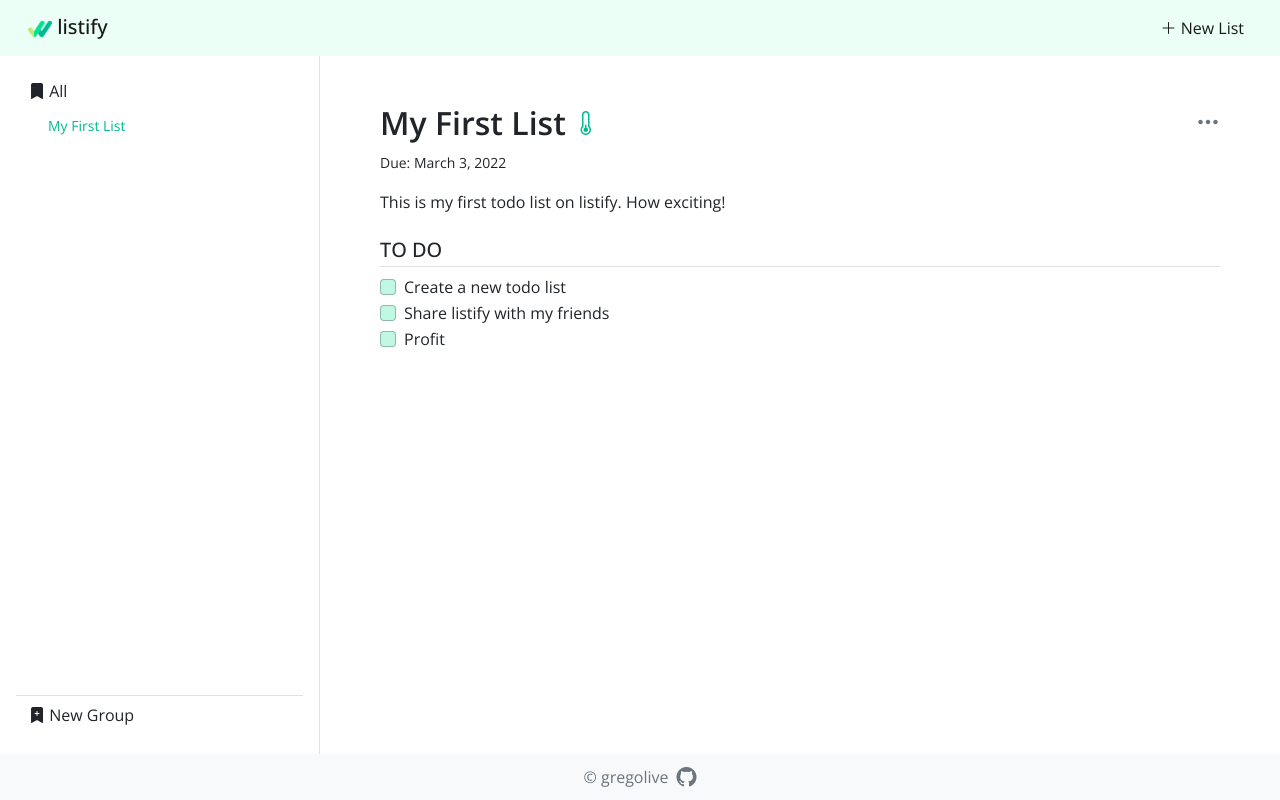
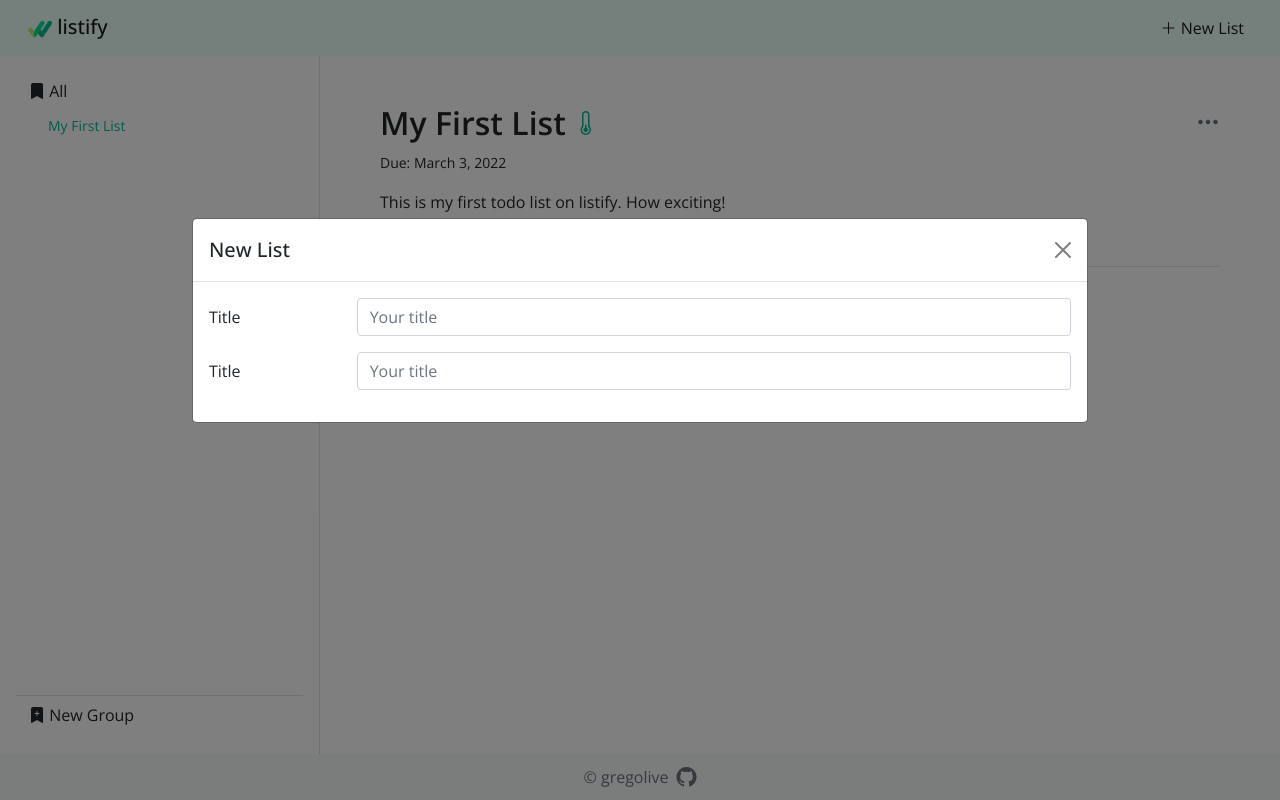
Before and after one commit to gregolive/todo-list, a website built with webpack: page dist/index.html in a window 1280 px wide. Both pictures are taken after a click on the link "New List". Built offline with nearby package versions, Linux system fonts and the light colour scheme.

Commit message:
Add new list modal and update view generating js files

```diff
--- a/src/css/style.css
+++ b/src/css/style.css
@@ -59,7 +59,7 @@ nav {
 }
 
 a.primary-color:hover {
-  color: var(--teritary-color);
+  color: var(--secondary-color);
 }
 
 /* FOOTER */
@@ -101,3 +101,20 @@ footer i {
   right: 0.75rem;
   top: 0.25rem;
 }
+
+/* MODAL */
+
+.modal {
+  background-color: rgba(0,0,0,0.5);
+  justify-content: center;
+  align-items: center;
+}
+
+.modal.show {
+  display: flex;
+}
+
+.modal-content {
+  width: 70%;
+  margin-bottom: 20vh;
+}
--- a/src/script/dashboard.js
+++ b/src/script/dashboard.js
@@ -1,7 +1,8 @@
 import navbar from './navbar.js';
 import sidebar from './sidebar.js';
-import listUI from './listUI.js';
+import listUI from './displayList.js';
 import footer from './footer.js';
+import newListModal from './newList.js';
 
 const main = () => {
   const main = document.createElement('main');
@@ -16,6 +17,7 @@ const dashboard = () => {
   document.body.appendChild(navbar());
   document.body.appendChild(main());
   document.body.appendChild(footer());
+  document.body.appendChild(newListModal());
 }
 
 export default dashboard;
--- a/src/script/index.js
+++ b/src/script/index.js
@@ -3,5 +3,7 @@ import 'bootstrap/dist/css/bootstrap.min.css';
 import '../css/style.css';
 
 import dashboard from './dashboard.js';
+import addEventListeners from './domManipulation.js'
 
 dashboard();
+addEventListeners();
--- a/src/script/navbar.js
+++ b/src/script/navbar.js
@@ -16,16 +16,15 @@ const navbarBrand = () => {
   return link;
 }
 
-const navbarLinks = () => {
-  const linkDiv = document.createElement('div'),
-        list = document.createElement('ul'),
+const newListBtn = () => {
+  const list = document.createElement('ul'),
         item = document.createElement('li'),
         link = document.createElement('a'),
         icon = document.createElement('i');
 
   icon.className = 'bi bi-plus-lg';
 
-  link.className = 'nav-link active';
+  link.className = 'new-list nav-link active';
   link.appendChild(icon);
   link.innerHTML += ' New List';
 
@@ -46,7 +45,7 @@ const navbar = () => {
   nav.className = 'navbar navbar-expand-md navbar-light bg-green';
 
   container.appendChild(navbarBrand());
-  container.appendChild(navbarLinks());
+  container.appendChild(newListBtn());
   nav.appendChild(container);
 
   return nav;
--- /dev/null
+++ b/src/script/newList.js
@@ -0,0 +1,115 @@
+/*
+<div id="bookModal" class="modal">
+    <div class="modal-content">
+      <form id="book-form">
+        <div class="row mb-3">
+          <label for="title" class="col-sm-2 col-form-label">Title</label>
+          <div class="col-sm-10">
+            <input type="text" class="form-control" id="title">
+          </div>
+        </div>
+
+        <div class="row mb-3">
+          <label for="author" class="col-sm-2 col-form-label">Author</label>
+          <div class="col-sm-10">
+            <input type="text" class="form-control" id="author">
+          </div>
+        </div>
+
+        <div class="row mb-3">
+          <label for="pages" class="col-sm-2 col-form-label">Pages</label>
+          <div class="col-sm-10">
+            <input type="number" class="form-control" id="pages">
+          </div>
+        </div>
+
+        <div class="form-check">
+          <input class="form-check-input" type="checkbox" value="true" id="read">
+          <label class="form-check-label" for="read">
+            Have you already read this book?
+          </label>
+        </div>
+
+        <div class="form-group row">
+          <div class="col-sm-10">
+            <button type="button" class="btn btn-secondary" onclick="closeModal()">Cancel</button>
+            <button type="submit" class="btn btn-info" onclick="closeModal()">Add Book</button>
+          </div>
+        </div>
+      </form>
+    </div>
+  </div>
+*/
+
+const textInput = (name, placeholder) => {
+  const container = document.createElement('div'),
+        label = document.createElement('label'),
+        inputContainer = document.createElement('div'),
+        input = document.createElement('input');
+
+  input.className = 'form-control';
+  input.id = name;
+  input.setAttribute('type', 'text');
+  input.setAttribute('placeholder', placeholder);
+
+  inputContainer.className = 'col-sm-10';
+  inputContainer.appendChild(input);
+
+  label.className = 'col-sm-2 col-form-label';
+  label.setAttribute('for', name);
+  label.textContent = name;
+
+  container.className = 'row mb-3';
+  container.appendChild(label);
+  container.appendChild(inputContainer);
+
+  return container;
+}
+
+const buildListForm = () => {
+  const form = document.createElement('form'),
+        modalBody = document.createElement('div');
+
+  form.appendChild(textInput('Title', 'Your title'));
+  form.appendChild(textInput('Title', 'Your title'));
+
+  modalBody.className = 'modal-body';
+  modalBody.appendChild(form);
+
+  return modalBody;
+}
+
+const buildModalHeader = () => {
+  const modalHeader = document.createElement('div'),
+        heading = document.createElement('h5'),
+        button = document.createElement('button');
+
+  heading.className = 'modal-title';
+  heading.textContent = 'New List';
+
+  button.className = 'btn-close';
+  button.setAttribute('type', 'button');
+
+  modalHeader.className = 'modal-header';
+  modalHeader.appendChild(heading);
+  modalHeader.appendChild(button);
+
+  return modalHeader;
+}
+
+const newListModal = () => {
+  const modal = document.createElement('div'),
+        modalContent = document.createElement('div');
+
+  modalContent.className = 'modal-content';
+  modalContent.appendChild(buildModalHeader());
+  modalContent.appendChild(buildListForm());
+
+  modal.id = 'new-list-modal';
+  modal.className = 'modal';
+  modal.appendChild(modalContent);
+
+  return modal;
+}
+
+export default newListModal;
```
Also changed, not shown: src/script/displayList.js (renamed from src/script/listUI.js, +0 -14 lines).
